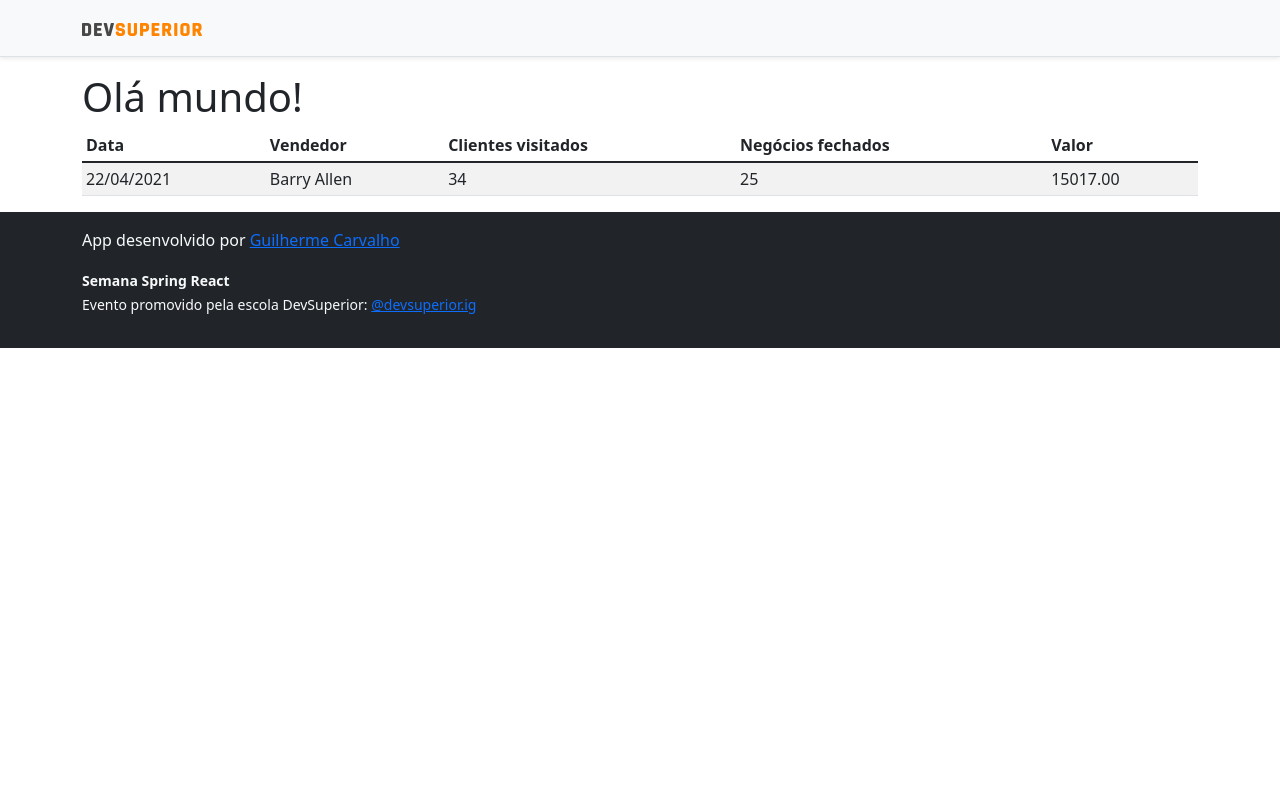
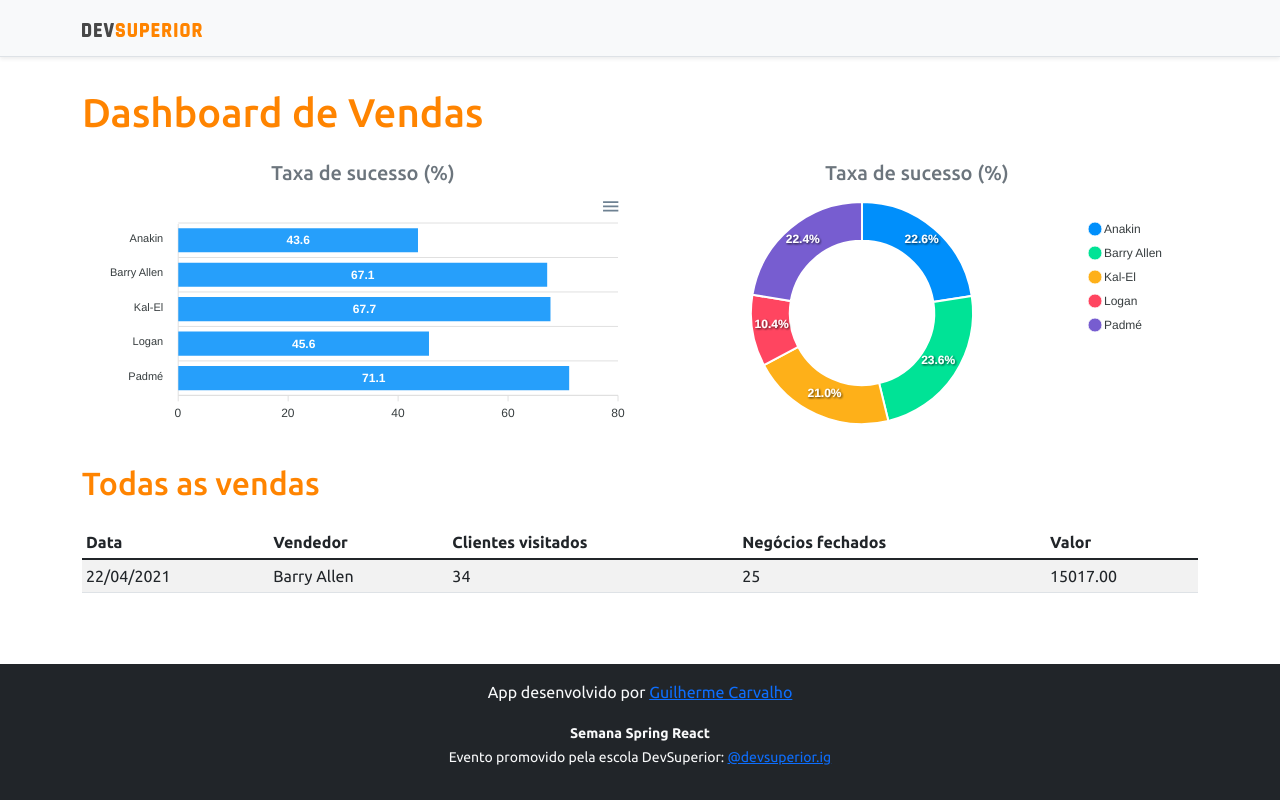
Before and after one commit to guilhermercarvalho/semana-spring-react, a React (Create React App) app in the folder ws-devsuperior/projeto-sds3/frontend/: page / in a window 1280 px wide. Built offline with nearby package versions, Linux system fonts and the light colour scheme.

Commit message:
Static charts

```diff
--- a/ws-devsuperior/projeto-sds3/frontend/package.json
+++ b/ws-devsuperior/projeto-sds3/frontend/package.json
@@ -8,8 +8,10 @@
     "@testing-library/user-event": "^12.1.10",
     "@types/jest": "^26.0.15",
     "@types/node": "^12.0.0",
+    "apexcharts": "^3.29.0",
     "bootstrap": "^5.1.3",
     "react": "^17.0.2",
+    "react-apexcharts": "^1.3.9",
     "react-dom": "^17.0.2",
     "react-scripts": "4.0.3",
     "typescript": "^4.4.4",
--- a/ws-devsuperior/projeto-sds3/frontend/src/App.tsx
+++ b/ws-devsuperior/projeto-sds3/frontend/src/App.tsx
@@ -1,13 +1,31 @@
-import { Navbar } from "components/Navbar";
-import { Footer } from "components/Footer";
-import { DataTable } from "components/DataTable";
+import Navbar from "components/Navbar";
+import Footer from "components/Footer";
+import DataTable from "components/DataTable";
+import BarChart from "components/BarChart";
+import DonutChart from "components/DonutChart";
 
 function App() {
   return (
     <>
       <Navbar />
       <div className="container">
-        <h1>Olá mundo!</h1>
+        <h1 className="text-primary py-3">Dashboard de Vendas</h1>
+
+        <div className="row px-3">
+          <div className="col-sm-6">
+            <h5 className="text-center text-secondary">Taxa de sucesso (%)</h5>
+            <BarChart />
+          </div>
+
+          <div className="col-sm-6">
+            <h5 className="text-center text-secondary">Taxa de sucesso (%)</h5>
+            <DonutChart />
+          </div>
+        </div>
+
+        <div className="py-3">
+          <h2 className="text-primary">Todas as vendas</h2>
+        </div>
         <DataTable />
       </div>
       <Footer />
--- /dev/null
+++ b/ws-devsuperior/projeto-sds3/frontend/src/components/BarChart/BarChart.tsx
@@ -0,0 +1,34 @@
+import ReactApexChart from "react-apexcharts";
+
+function Footer() {
+  const options = {
+    plotOptions: {
+      bar: {
+        horizontal: true,
+      },
+    },
+  };
+
+  const mockData = {
+    labels: {
+      categories: ["Anakin", "Barry Allen", "Kal-El", "Logan", "Padmé"],
+    },
+    series: [
+      {
+        name: "% Sucesso",
+        data: [43.6, 67.1, 67.7, 45.6, 71.1],
+      },
+    ],
+  };
+
+  return (
+    <ReactApexChart
+      options={{ ...options, xaxis: mockData.labels }}
+      series={mockData.series}
+      type="bar"
+      height="240"
+    />
+  );
+}
+
+export default Footer;
--- /dev/null
+++ b/ws-devsuperior/projeto-sds3/frontend/src/components/BarChart/index.ts
@@ -0,0 +1 @@
+export { default } from "./BarChart";
--- a/ws-devsuperior/projeto-sds3/frontend/src/components/DataTable/index.ts
+++ b/ws-devsuperior/projeto-sds3/frontend/src/components/DataTable/index.ts
@@ -1 +1 @@
-export { default as DataTable } from "./DataTable";
+export { default } from "./DataTable";
--- /dev/null
+++ b/ws-devsuperior/projeto-sds3/frontend/src/components/DonutChart/DonutChart.tsx
@@ -0,0 +1,25 @@
+import ReactApexChart from "react-apexcharts";
+
+function DonutChart() {
+  const options = {
+    legend: {
+      show: true,
+    },
+  };
+
+  const mockData = {
+    series: [477138, 499928, 444867, 220426, 473088],
+    labels: ["Anakin", "Barry Allen", "Kal-El", "Logan", "Padmé"],
+  };
+
+  return (
+    <ReactApexChart
+      options={{ ...options, labels: mockData.labels }}
+      series={mockData.series}
+      type="donut"
+      height="240"
+    />
+  );
+}
+
+export default DonutChart;
--- /dev/null
+++ b/ws-devsuperior/projeto-sds3/frontend/src/components/DonutChart/index.ts
@@ -0,0 +1 @@
+export { default } from "./DonutChart";
--- a/ws-devsuperior/projeto-sds3/frontend/src/components/Footer/index.ts
+++ b/ws-devsuperior/projeto-sds3/frontend/src/components/Footer/index.ts
@@ -1 +1 @@
-export { default as Footer } from "./Footer";
+export { default } from "./Footer";
--- a/ws-devsuperior/projeto-sds3/frontend/src/components/Navbar/index.ts
+++ b/ws-devsuperior/projeto-sds3/frontend/src/components/Navbar/index.ts
@@ -1 +1 @@
-export { default as Navbar } from "./Navbar";
+export { default } from "./Navbar";
--- a/ws-devsuperior/projeto-sds3/frontend/src/index.tsx
+++ b/ws-devsuperior/projeto-sds3/frontend/src/index.tsx
@@ -1,6 +1,7 @@
 import React from "react";
 import ReactDOM from "react-dom";
 import "bootstrap/dist/css/bootstrap.css";
+import "assets/css/styles.css";
 import App from "./App";
 
 ReactDOM.render(
```
Also changed, not shown: 1 other file (tests, documents, lock files or other folders).
